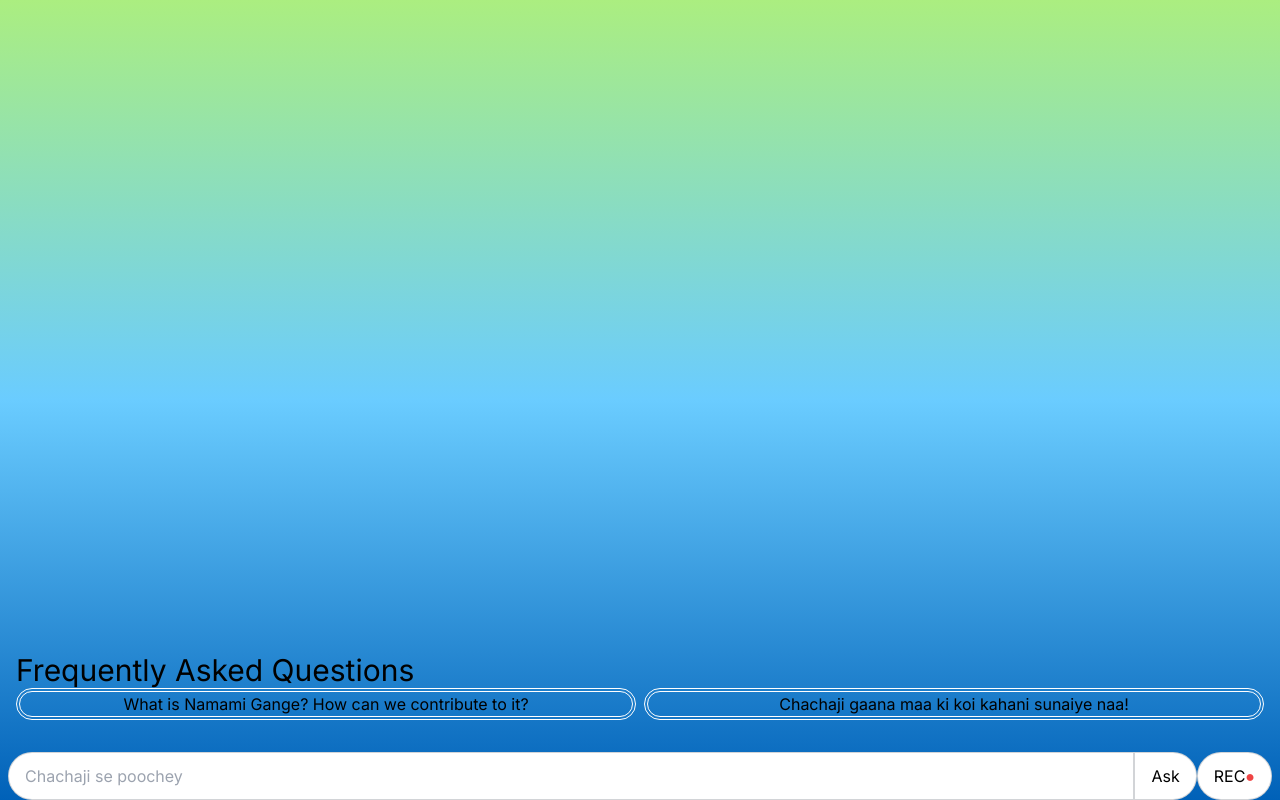
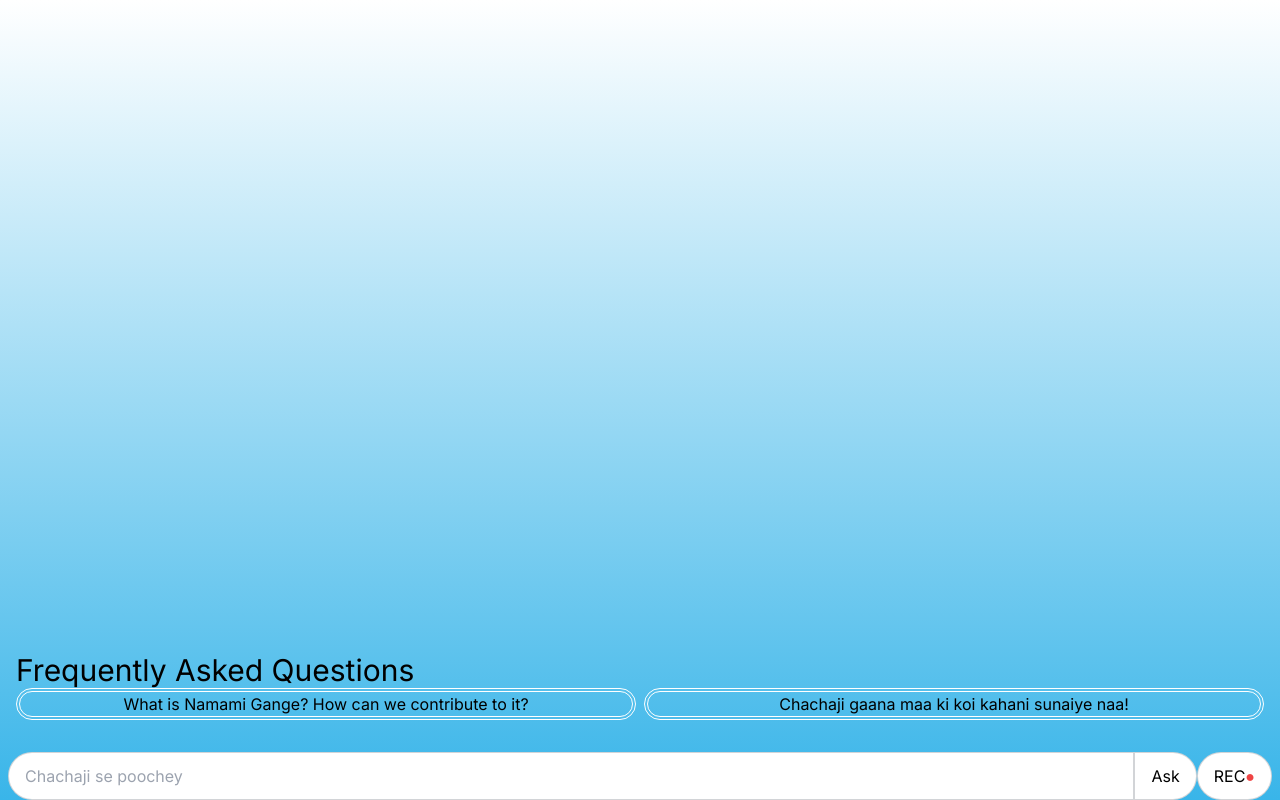
Before and after one commit to agamswaroop619/SarvGangeVani, a Next.js app in the folder sarvgangevani/: page /chat in a window 1280 px wide. Built offline with nearby package versions, Linux system fonts and the light colour scheme.

Commit message:
add: chat window page.tsx updated

```diff
--- a/sarvgangevani/src/app/chat/page.tsx
+++ b/sarvgangevani/src/app/chat/page.tsx
@@ -57,7 +57,7 @@ export default function Home() {
   }, [currentQuestion]);
 
   return (
-    <main className="flex min-h-[100vh] flex-col items-center justify-between min-w-[100vw] bg-gradient-to-b from-[#ABEE80] via-[#6ACCFF] to-[#0061B8] absolute">
+    <main className="flex min-h-[100vh] flex-col items-center justify-between min-w-[100vw] bg-gradient-to-b from-[#FFFFFF] to-[#39B5E9] absolute">
       <Messages messages={receivedMessages} />
       <Textinput setQuestion={setCurrentQuestion} onAskQuestion={() => {}} />
     </main>
```
